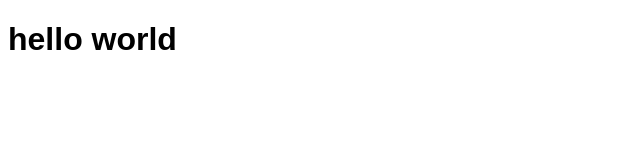
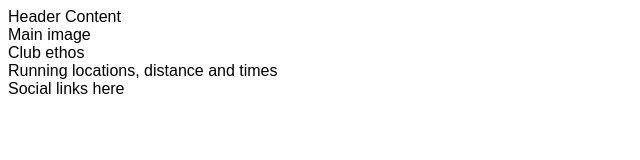
Before and after one commit to Mattias-b-Pettersson/Love-Running-project, a plain HTML site: page index.html in a window 1280 px wide. Shown: the whole page, without its empty margins (0-640 px from the left). Drawn offline with Linux system fonts and the light colour scheme.

Commit message:
add core structure for the main page

```diff
--- a/index.html
+++ b/index.html
@@ -10,6 +10,20 @@
     <title>Love Running</title>
 </head>
 <body>
-    <h1>hello world</h1>
+    <header>
+        Header Content
+    </header>
+    <section>
+        Main image
+    </section>
+    <section>
+        Club ethos
+    </section>
+    <section>
+       Running locations, distance and times
+    </section>
+    <footer>
+        Social links here
+    </footer>
 </body>
 </html>
```
